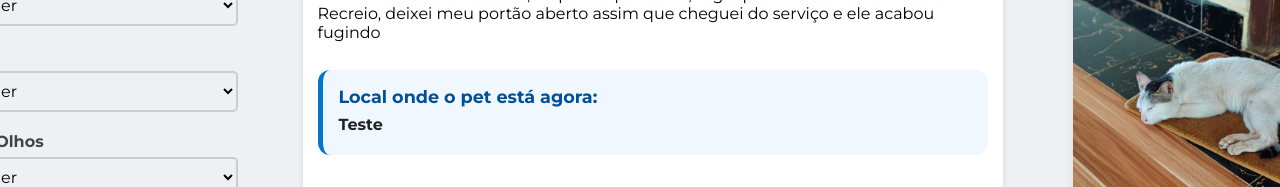
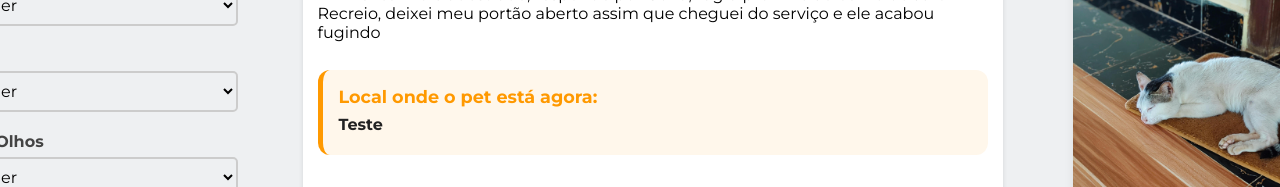
Before and after one commit to pedrozand/PetOS, a React (Vite) app: page /main in a window 1280 px wide. Shown: the part 613-800 px from the top of the page. Built offline with nearby package versions, Linux system fonts and the light colour scheme; no server answers.

Commit message:
Ajuste no back-end para gravação de dados na ultima etapa do multi-formulario (Tutor)

```diff
--- a/src/components/post/CSS/post.css
+++ b/src/components/post/CSS/post.css
@@ -120,8 +120,8 @@
 }
 
 .local-encontrado-container {
-  background-color: #f1f7ff;
-  border-left: 5px solid #0077cc;
+  background-color: #fff7eb;
+  border-left: 5px solid #ff9900;
   padding: 1rem;
   margin: 1rem 0;
   border-radius: 12px;
@@ -131,7 +131,7 @@
   display: block;
   font-size: 1.1rem;
   margin-bottom: 0.5rem;
-  color: #004f99;
+  color: #ff9900;
 }
 
 .local-encontrado-texto {
```
